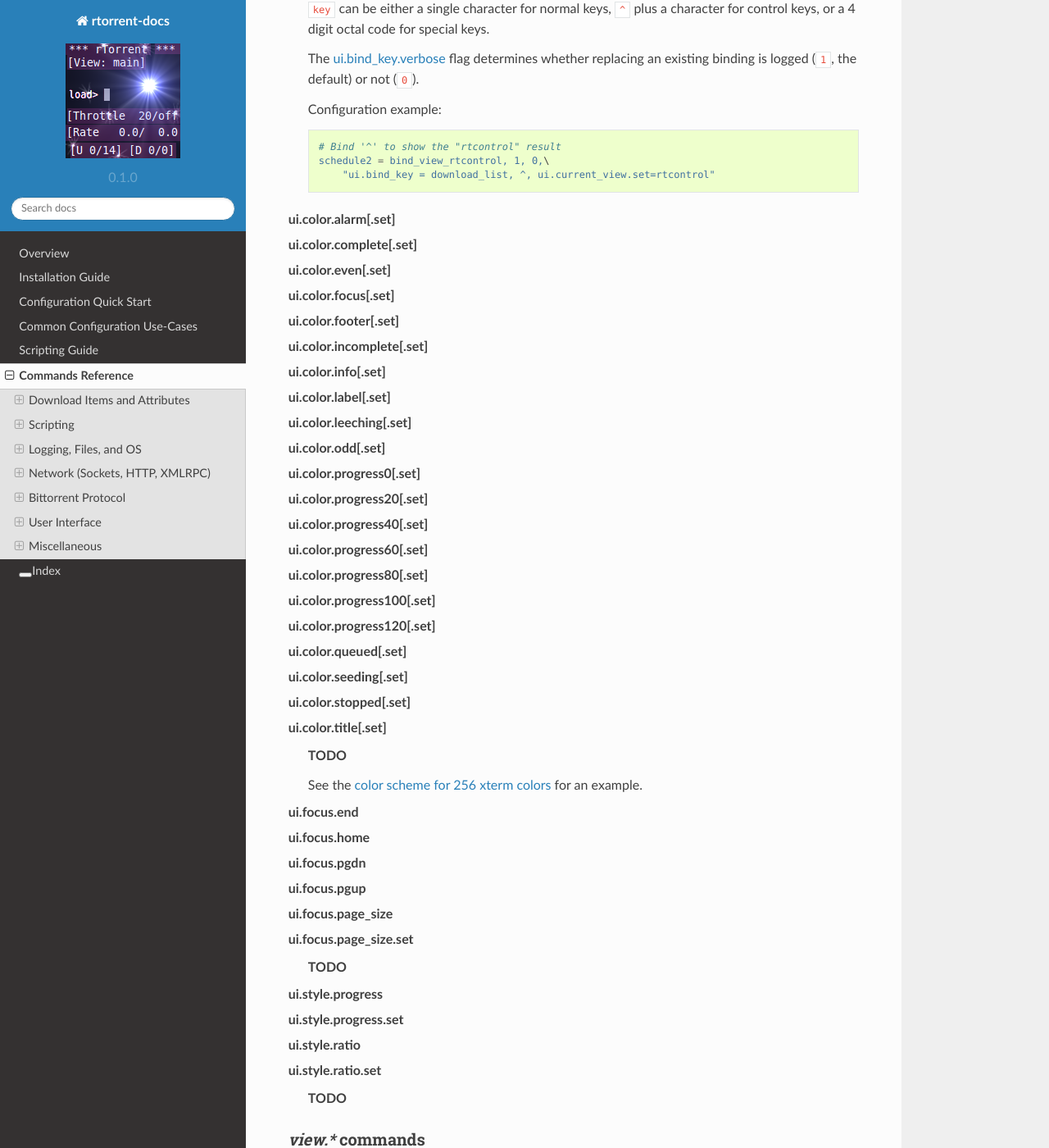
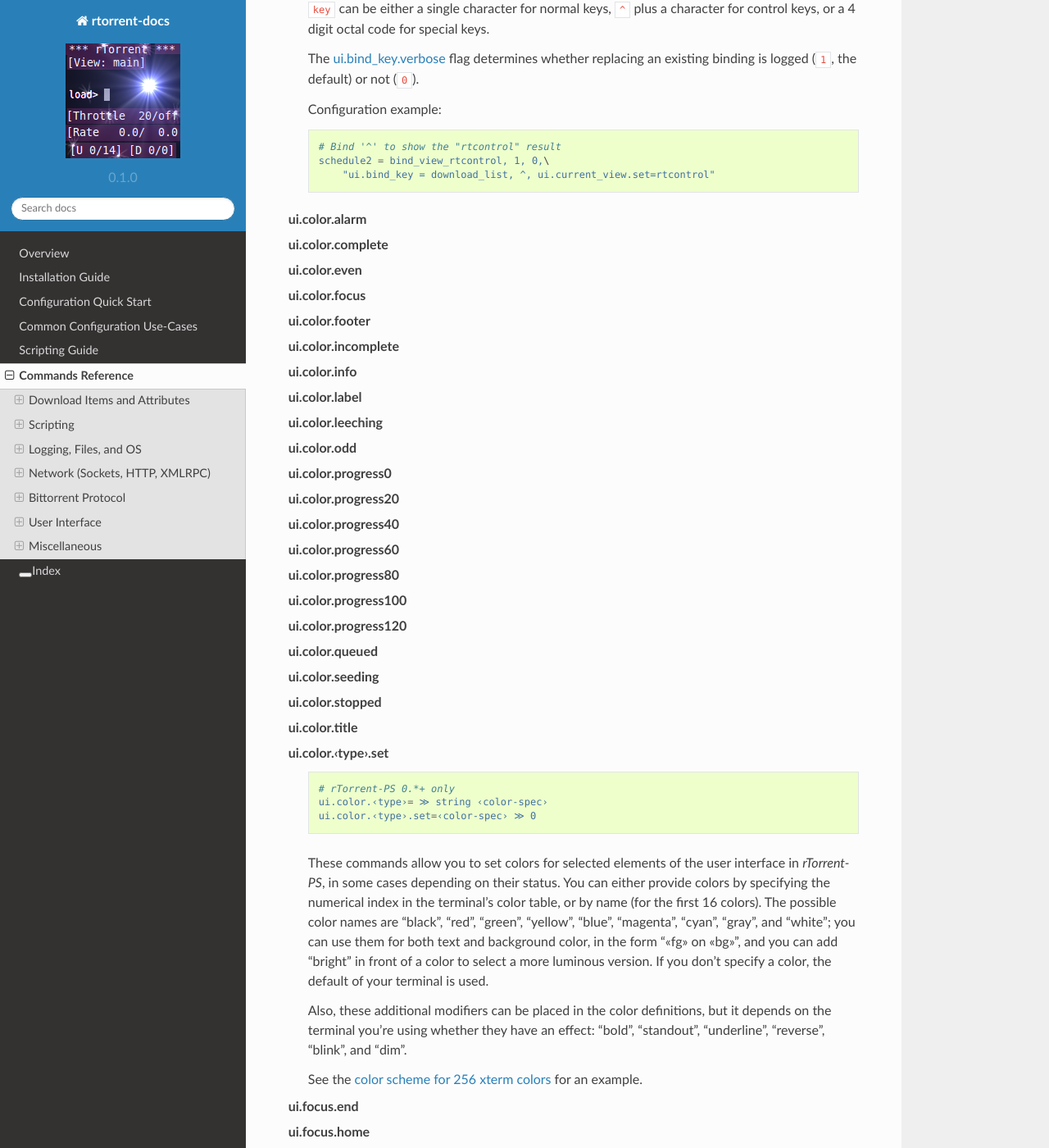
Before and after one commit to rtorrent-community/rtorrent-docs, a Sphinx documentation site: the page built from docs/cmd-ref.rst, in a window 1280 px wide and 1400 px high, scrolled down 41832 px. Shown: the whole window at 82% size. Built offline with Sphinx 7.4.7 and the Read the Docs theme 2.0.0, drawn with Linux system fonts in a browser that asks for light colours; some of the changed text lies outside the part shown.

Commit message:
done: ui.color.*

```diff
--- a/docs/include-cmd-ui.rst
+++ b/docs/include-cmd-ui.rst
@@ -75,31 +75,51 @@
                 "ui.bind_key = download_list, ^, ui.current_view.set=rtcontrol"
 
 
-    ui.color.alarm[.set]
-    ui.color.complete[.set]
-    ui.color.even[.set]
-    ui.color.focus[.set]
-    ui.color.footer[.set]
-    ui.color.incomplete[.set]
-    ui.color.info[.set]
-    ui.color.label[.set]
-    ui.color.leeching[.set]
-    ui.color.odd[.set]
-    ui.color.progress0[.set]
-    ui.color.progress20[.set]
-    ui.color.progress40[.set]
-    ui.color.progress60[.set]
-    ui.color.progress80[.set]
-    ui.color.progress100[.set]
-    ui.color.progress120[.set]
-    ui.color.queued[.set]
-    ui.color.seeding[.set]
-    ui.color.stopped[.set]
-    ui.color.title[.set]
+    ui.color.alarm
+    ui.color.complete
+    ui.color.even
+    ui.color.focus
+    ui.color.footer
+    ui.color.incomplete
+    ui.color.info
+    ui.color.label
+    ui.color.leeching
+    ui.color.odd
+    ui.color.progress0
+    ui.color.progress20
+    ui.color.progress40
+    ui.color.progress60
+    ui.color.progress80
+    ui.color.progress100
+    ui.color.progress120
+    ui.color.queued
+    ui.color.seeding
+    ui.color.stopped
+    ui.color.title
+    ui.color.‹type›.set
 
-        **TODO**
+        .. code-block:: ini
+
+            # rTorrent-PS 0.*+ only
+            ui.color.‹type›= ≫ string ‹color-spec›
+            ui.color.‹type›.set=‹color-spec› ≫ 0
+
+        These commands allow you to set colors for selected elements of the user
+        interface in *rTorrent-PS*, in some cases depending on their status. You can either
+        provide colors by specifying the numerical index in the terminal's color
+        table, or by name (for the first 16 colors). The possible color names
+        are "black", "red", "green", "yellow", "blue", "magenta", "cyan",
+        "gray", and "white"; you can use them for both text and background
+        color, in the form "«fg» on «bg»", and you can add "bright" in front of
+        a color to select a more luminous version. If you don't specify a color,
+        the default of your terminal is used.
+
+        Also, these additional modifiers can be placed in the color definitions,
+        but it depends on the terminal you're using whether they have an effect:
+        "bold", "standout", "underline", "reverse", "blink", and "dim".
 
         See the `color scheme for 256 xterm colors`_ for an example.
+
 
     ui.focus.end
     ui.focus.home
@@ -108,6 +128,10 @@
     ui.focus.page_size
     ui.focus.page_size.set
 
+        .. code-block:: ini
+
+            # rTorrent-PS 0.*+ only
+
         **TODO**
 
     ui.style.progress
@@ -115,7 +139,12 @@
     ui.style.ratio
     ui.style.ratio.set
 
+        .. code-block:: ini
+
+            # rTorrent-PS 0.*+ only
+
         **TODO**
+
 
 .. _`color scheme for 256 xterm colors`: https://github.com/pyroscope/pyrocore/blob/master/src/pyrocore/data/config/color-schemes/default-256.rc
 
```
